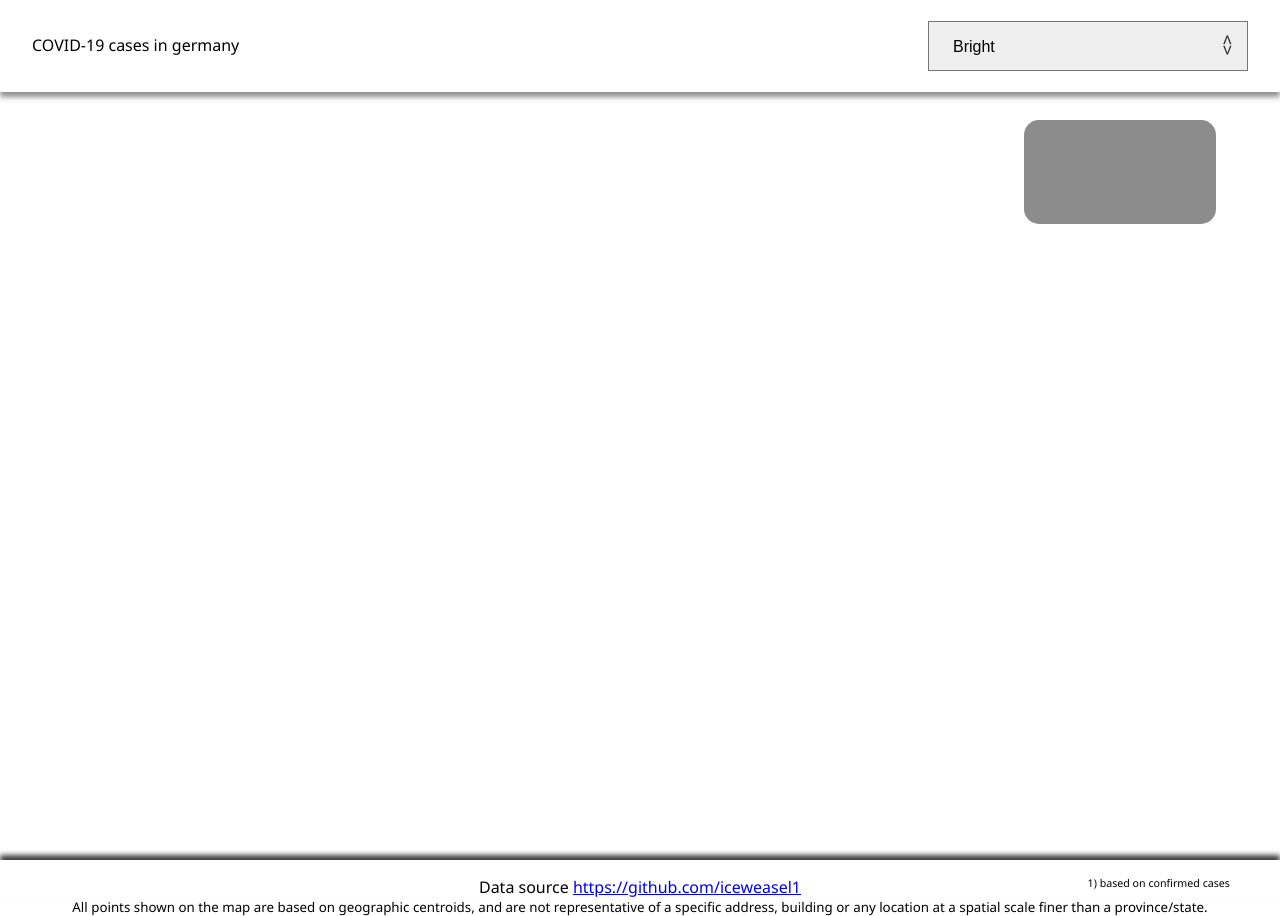
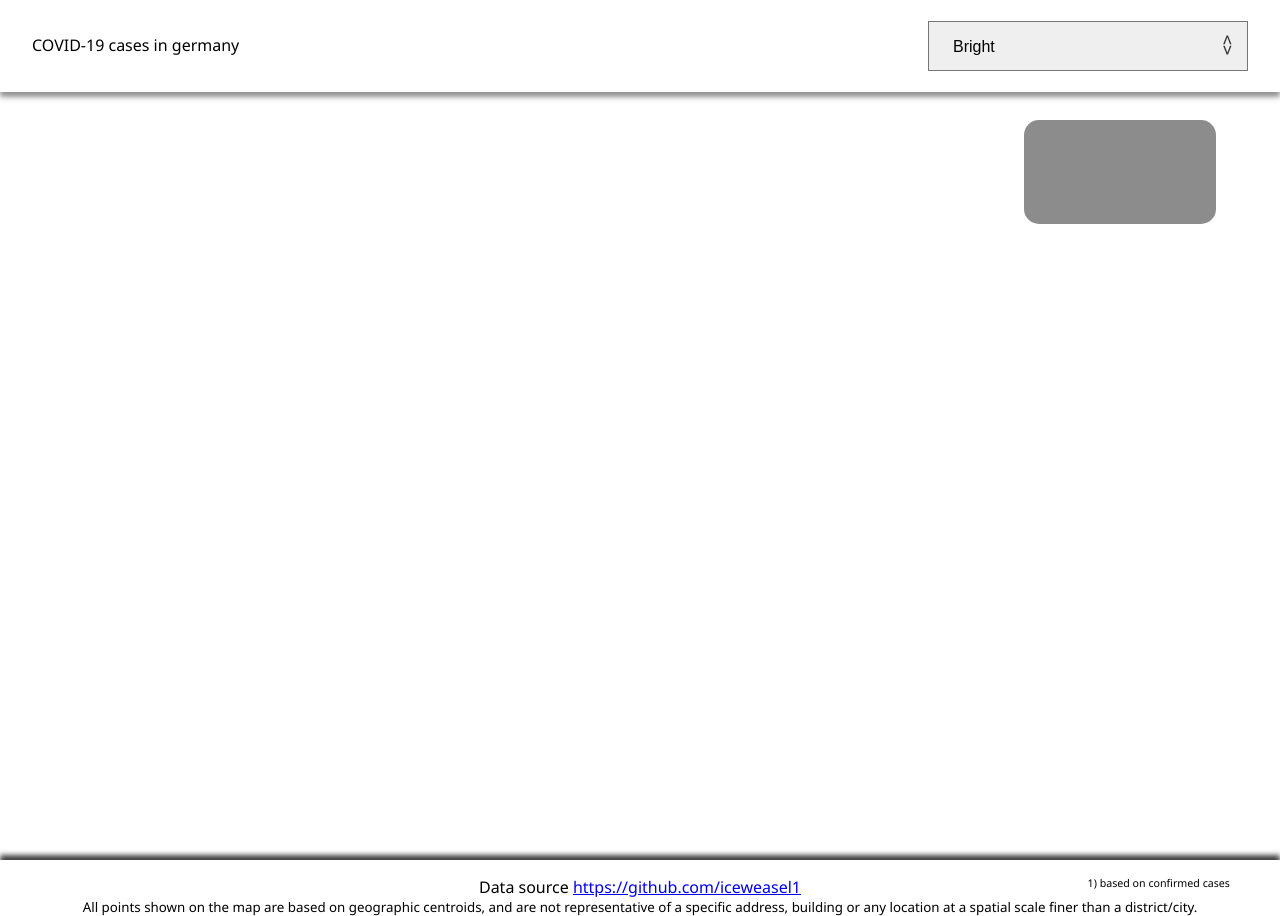
Before and after one commit to mitch-lbw/cvsger, a website built with webpack: page index.html in a window 1280 px wide. Built offline with nearby package versions, Linux system fonts and the light colour scheme; no server answers.

Commit message:
updated point disclaimer

```diff
--- a/index.html
+++ b/index.html
@@ -54,7 +54,7 @@
     <div style="text-align: center;font-size: 10pt;"> All points shown on the map are based on geographic centroids, and
         are not
         representative of a
-        specific address, building or any location at a spatial scale finer than a province/state.</div>
+        specific address, building or any location at a spatial scale finer than a district/city.</div>
 
     <script src="dist/main.js"></script>
 </body>
```
